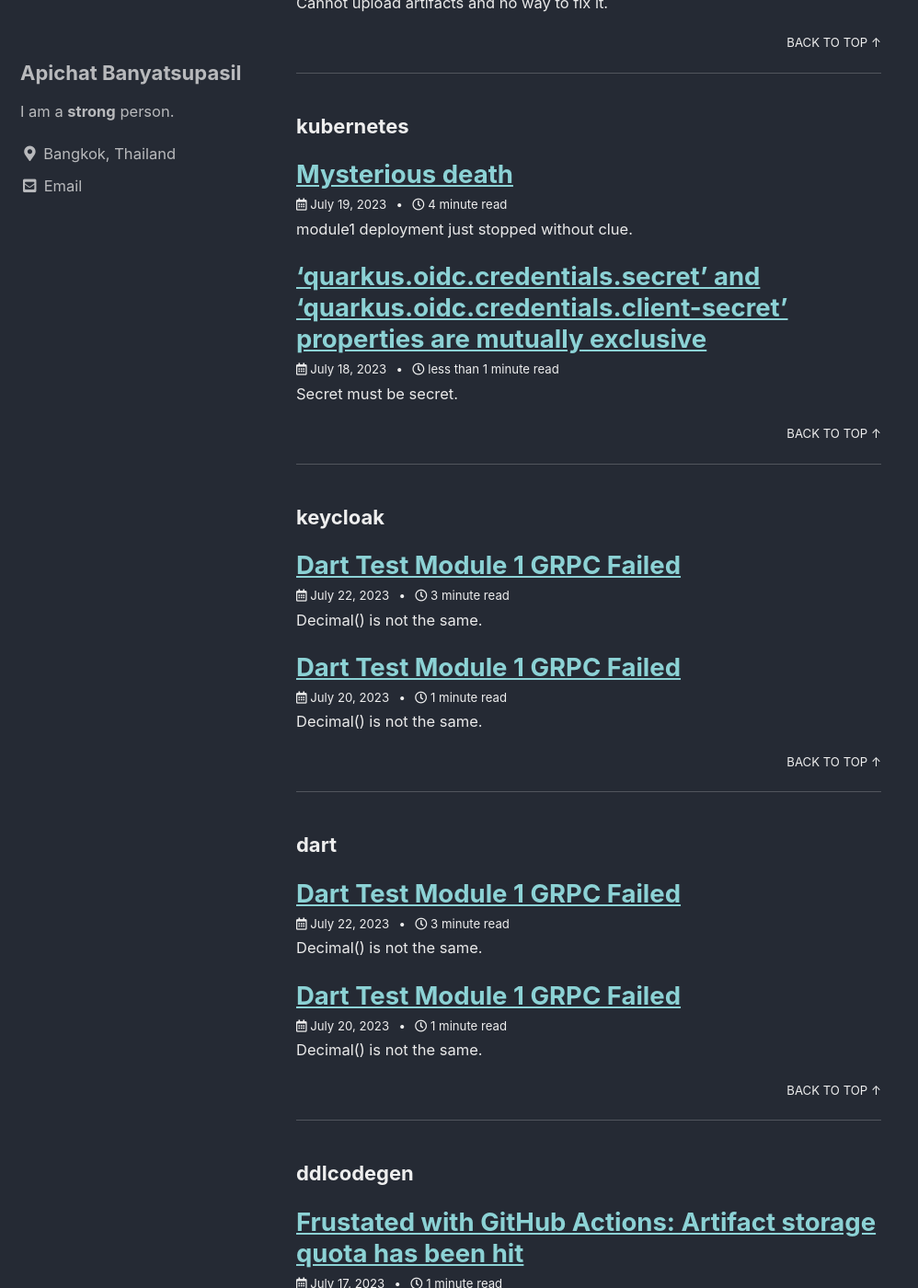
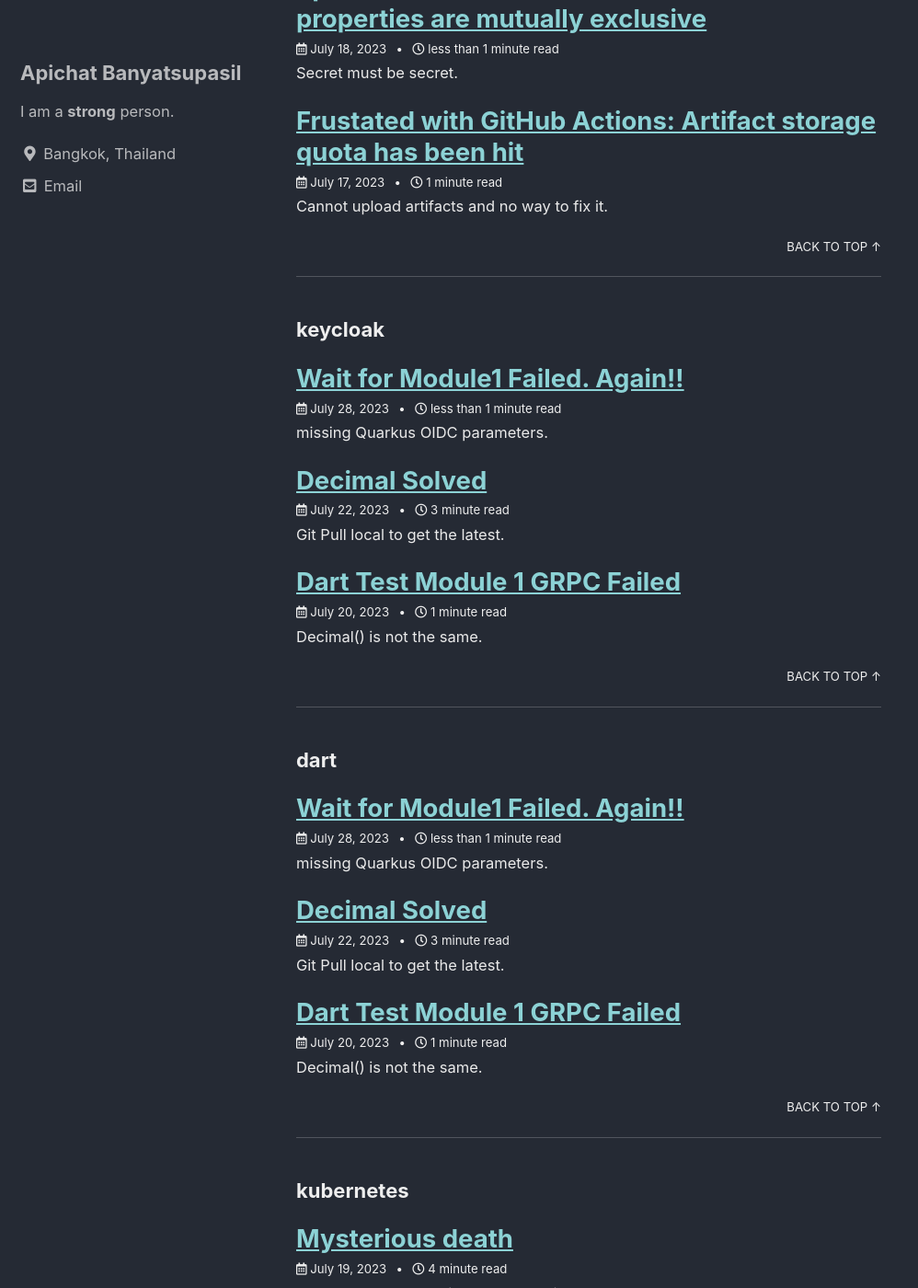
Before and after one commit to lessendev/www.maasengine.com, a Jekyll site: the page built from _pages/tag-archive.md, in a window 1280 px wide and 1400 px high, scrolled down 1197 px. Shown: the whole window at 92% size, without its empty margins (0-998 px from the left). Built offline with Jekyll 4.4.1, drawn with Linux system fonts in a browser that asks for light colours; cached includes are drawn as plain includes; some of the changed text lies outside the part shown.

Commit message:
add diary

```diff
--- a/_posts/2023-07-22-dart_decimal.md
+++ b/_posts/2023-07-22-dart_decimal.md
@@ -1,6 +1,6 @@
 ---
-title: "Dart Test Module 1 GRPC Failed"
-excerpt: "Decimal() is not the same."
+title: "Decimal Solved"
+excerpt: "Git Pull local to get the latest."
 last_modified_at: 2023-07-19T04:37:00-07:00
 tags:
   - keycloak
--- /dev/null
+++ b/_posts/2023-07-28-set_oidc_secrets.md
@@ -0,0 +1,30 @@
+---
+title: "Wait for Module1 Failed. Again!!"
+excerpt: "missing Quarkus OIDC parameters."
+last_modified_at: 2023-07-19T04:37:00-07:00
+tags:
+  - github actions
+  - keycloak
+  - quarkus
+  - dart
+toc: true
+---
+
+## Wait for Module1 Failed
+
+### Add GitHub Action Steps
+It failed on the github but works find on local. So I add steps to always show module 1 logs and describe it after the module 1 waiting.
+Also set the TIMEOUT env to 750s
+
+### Quarkus Complained Missing parameters
+I forgot to set secrets ${{secrets.TESTSUITE_OIDC_CLIENT_ID}} and ${{secrets.TESTSUITE_OIDC_CLIENT_SECRET}}
+Also need to change the environment name to QUARKUS_OIDC_CREDENTIALS_SECRET
+
+
+### Change Keycloak to Cluster IP instead of LoadBalancer
+Comment keycloak manifest the LoadBalancer line. So it will be Cluster IP by default.
+
+## Task Lists
+- [x] Fix GitHub Actions build-test
+- [ ] Implement Oidc (Keycloak) GRPC Impl tests
+- [ ] Implement Oidc (Keycloak) Dart tests
```
